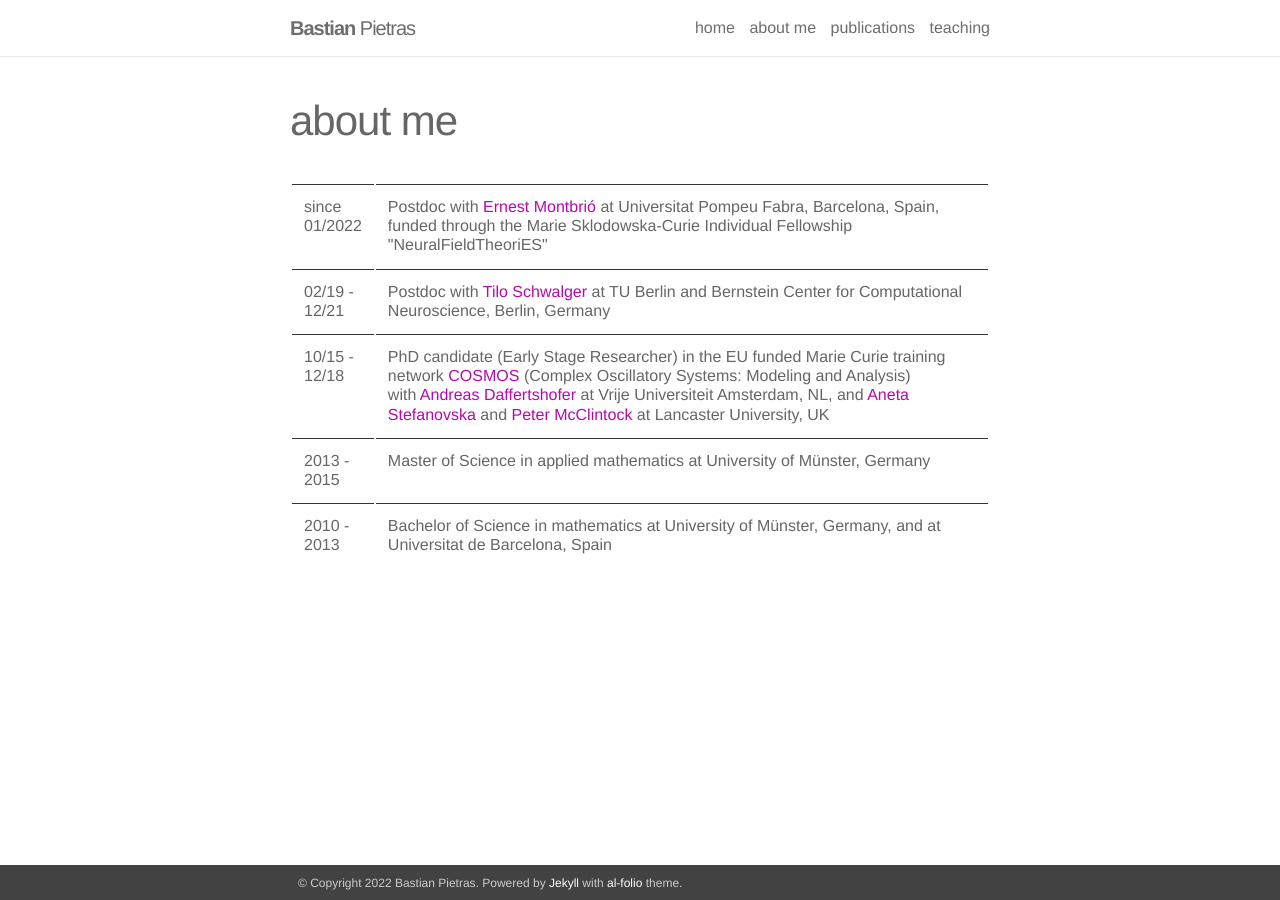
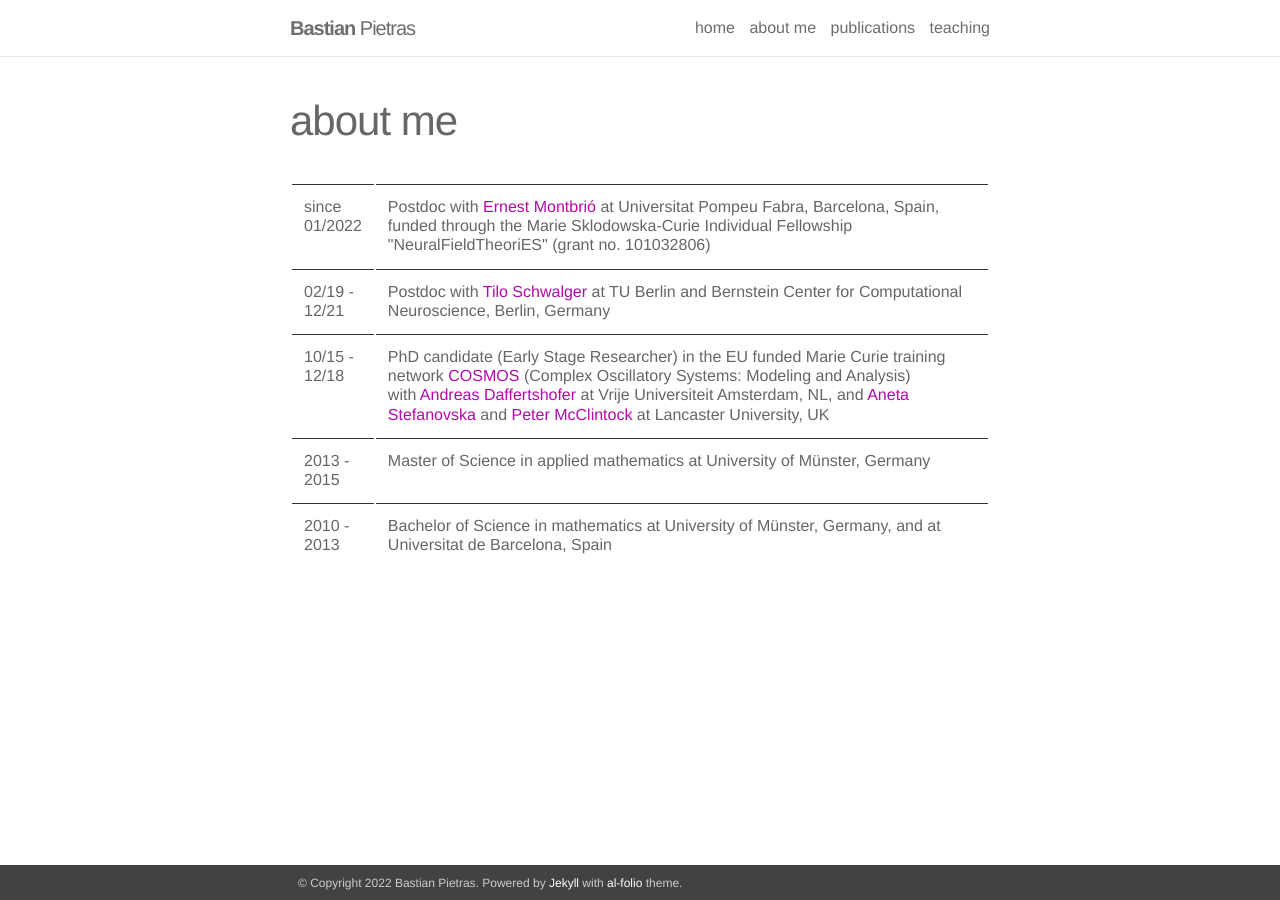
Before and after one commit to BastianPietras/bastianpietras.github.io, a Jekyll site: the page built from _pages/about_me.md, in a window 1280 px wide. Built offline with Jekyll 4.4.1, drawn with Linux system fonts in a browser that asks for light colours.

Commit message:
Update about_me.md

```diff
--- a/_pages/about_me.md
+++ b/_pages/about_me.md
@@ -8,7 +8,7 @@
 <table class="tg">
   <tr>
     <td> since <br/>  01/2022  </td>
-    <td>Postdoc with <a href="https://www.upf.edu/web/ernest-montbrio" target="_self">Ernest Montbri&oacute;</a> at Universitat Pompeu Fabra, Barcelona, Spain, funded through the Marie Sklodowska-Curie Individual Fellowship "NeuralFieldTheoriES"</td>
+    <td>Postdoc with <a href="https://www.upf.edu/web/ernest-montbrio" target="_self">Ernest Montbri&oacute;</a> at Universitat Pompeu Fabra, Barcelona, Spain, funded through the Marie Sklodowska-Curie Individual Fellowship "NeuralFieldTheoriES" (grant no. 101032806)</td>
   </tr>
   <tr>
     <td>02/19 -<br/>12/21</td>
```
